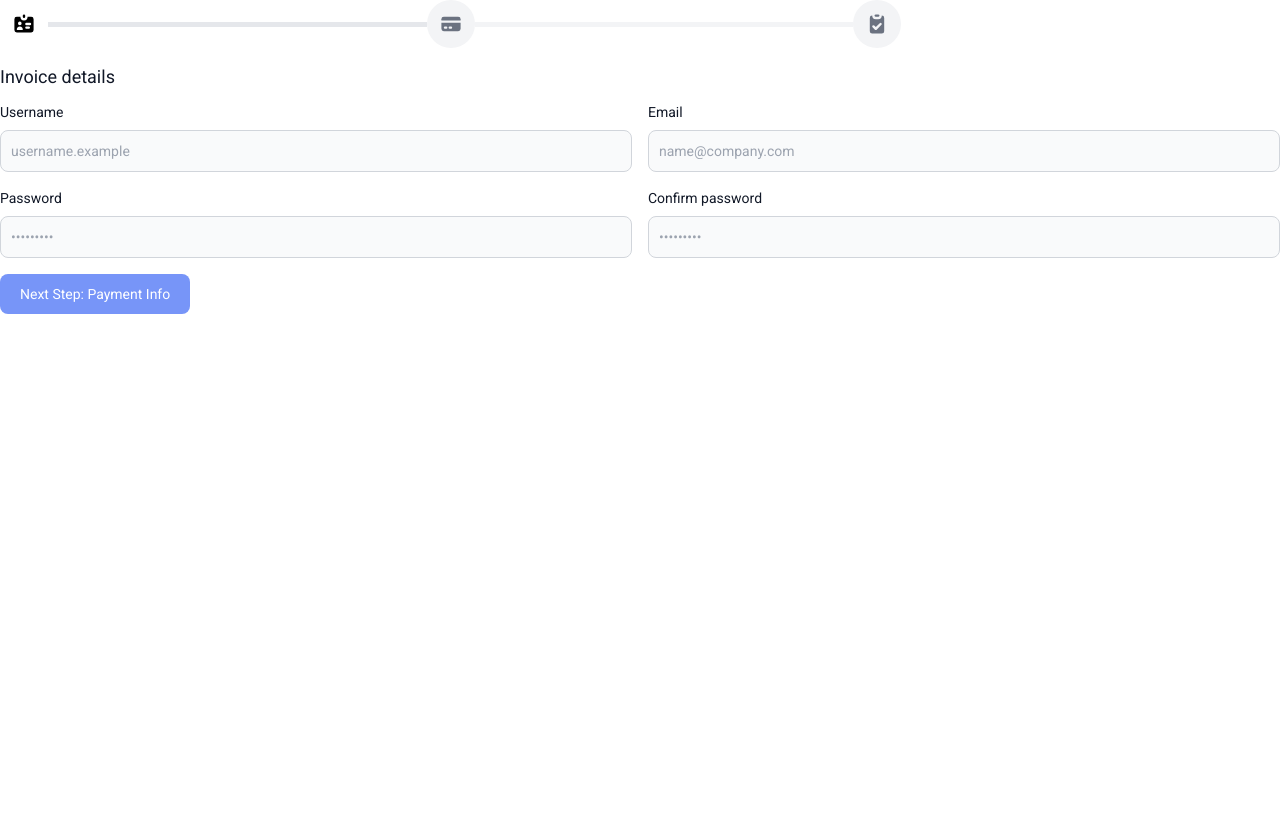
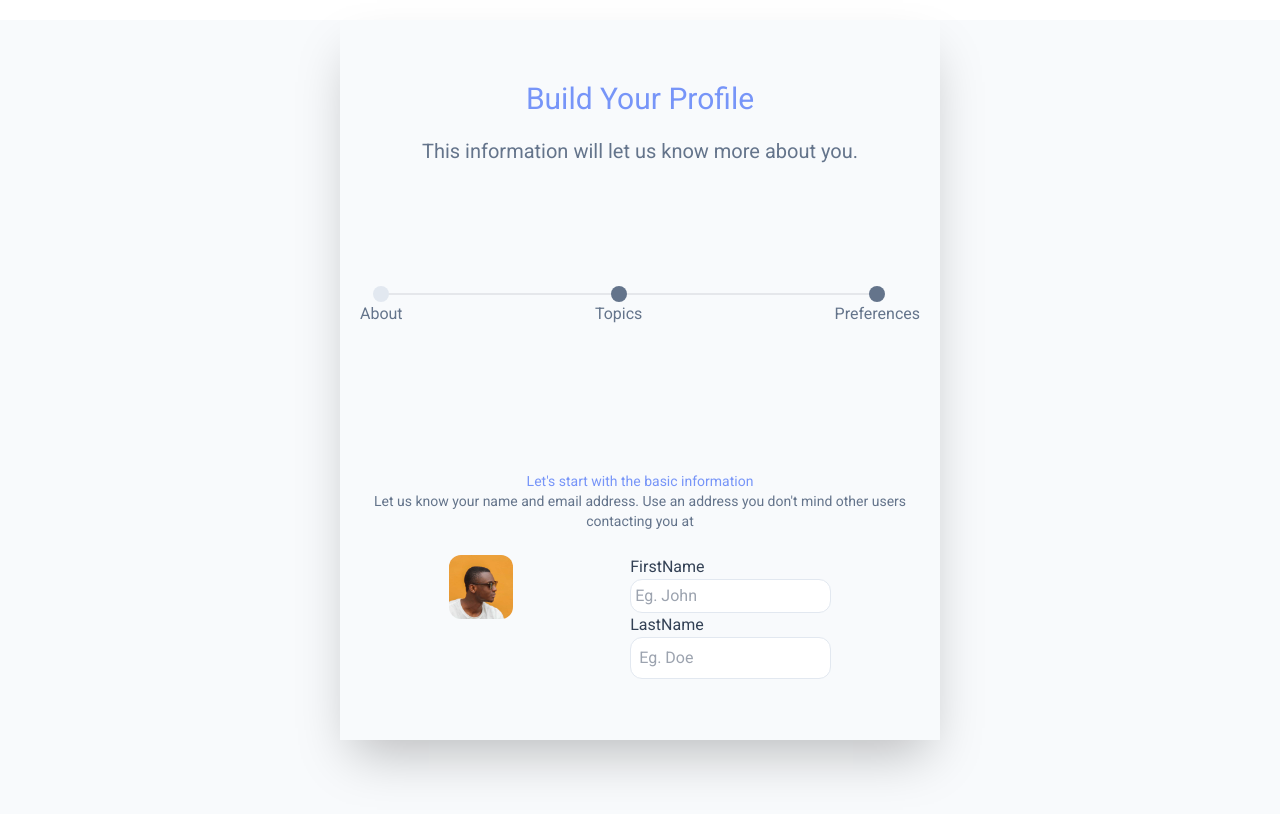
Before and after one commit to kareemegy/NewsX, a React (Vite) app: page /wizard in a window 1280 px wide. Shown: the top 814 px of the page. Built offline with nearby package versions, Linux system fonts and the light colour scheme; no server answers.

Commit message:
improve the ui

```diff
--- a/src/pages/Wizard/Wizard.tsx
+++ b/src/pages/Wizard/Wizard.tsx
@@ -1,135 +1,80 @@
+import Button from "../../components/button/button";
+
 const Wizard = () => {
   return (
-    <>
-      <ol className="flex items-center w-full mb-4 sm:mb-5">
-        <li className="flex w-full items-center text-blue-600 dark:text-blue-500 after:content-[''] after:w-full after:h-1 after:border-b after:border-blue-100 after:border-4 after:inline-block dark:after:border-blue-800">
-          <div className="flex items-center justify-center w-10 h-10 bg-blue-100 rounded-full lg:h-12 lg:w-12 dark:bg-blue-800 shrink-0">
-            <svg
-              aria-hidden="true"
-              className="w-5 h-5 text-blue-600 lg:w-6 lg:h-6 dark:text-blue-300"
-              fill="currentColor"
-              viewBox="0 0 20 20"
-              xmlns="http://www.w3.org/2000/svg"
-            >
-              <path
-                fill-rule="evenodd"
-                d="M10 2a1 1 0 00-1 1v1a1 1 0 002 0V3a1 1 0 00-1-1zM4 4h3a3 3 0 006 0h3a2 2 0 012 2v9a2 2 0 01-2 2H4a2 2 0 01-2-2V6a2 2 0 012-2zm2.5 7a1.5 1.5 0 100-3 1.5 1.5 0 000 3zm2.45 4a2.5 2.5 0 10-4.9 0h4.9zM12 9a1 1 0 100 2h3a1 1 0 100-2h-3zm-1 4a1 1 0 011-1h2a1 1 0 110 2h-2a1 1 0 01-1-1z"
-                clip-rule="evenodd"
-              ></path>
-            </svg>
+    <div className="bg-wizardBlue h-screen">
+      <div className="container m-auto px-5 flex flex-col h-[90vh] w-[600px] justify-around items-center shadow-2xl mt-5  ">
+        <div className="text-center">
+          <h1 className="text-3xl mb-5 text-blue">Build Your Profile</h1>
+          <p className="text-xl text-slate-500">
+            This information will let us know more about you.
+          </p>
         </div>
-        </li>
-        <li className="flex w-full items-center after:content-[''] after:w-full after:h-1 after:border-b after:border-gray-100 after:border-4 after:inline-block dark:after:border-gray-700">
-          <div className="flex items-center justify-center w-10 h-10 bg-gray-100 rounded-full lg:h-12 lg:w-12 dark:bg-gray-700 shrink-0">
-            <svg
-              aria-hidden="true"
-              className="w-5 h-5 text-gray-500 lg:w-6 lg:h-6 dark:text-gray-100"
-              fill="currentColor"
-              viewBox="0 0 20 20"
-              xmlns="http://www.w3.org/2000/svg"
-            >
-              <path d="M4 4a2 2 0 00-2 2v1h16V6a2 2 0 00-2-2H4z"></path>
-              <path
-                fill-rule="evenodd"
-                d="M18 9H2v5a2 2 0 002 2h12a2 2 0 002-2V9zM4 13a1 1 0 011-1h1a1 1 0 110 2H5a1 1 0 01-1-1zm5-1a1 1 0 100 2h1a1 1 0 100-2H9z"
-                clip-rule="evenodd"
-              ></path>
-            </svg>
+        <div className="relative w-full z-10">
+          <div className="border bg-black  absolute top-[7px] right-[50px] w-[490px] -z-10">
+            {" "}
           </div>
-        </li>
-        <li className="flex items-center w-full">
-          <div className="flex items-center justify-center w-10 h-10 bg-gray-100 rounded-full lg:h-12 lg:w-12 dark:bg-gray-700 shrink-0">
-            <svg
-              aria-hidden="true"
-              className="w-5 h-5 text-gray-500 lg:w-6 lg:h-6 dark:text-gray-100"
-              fill="currentColor"
-              viewBox="0 0 20 20"
-              xmlns="http://www.w3.org/2000/svg"
-            >
-              <path d="M9 2a1 1 0 000 2h2a1 1 0 100-2H9z"></path>
-              <path
-                fill-rule="evenodd"
-                d="M4 5a2 2 0 012-2 3 3 0 003 3h2a3 3 0 003-3 2 2 0 012 2v11a2 2 0 01-2 2H6a2 2 0 01-2-2V5zm9.707 5.707a1 1 0 00-1.414-1.414L9 12.586l-1.293-1.293a1 1 0 00-1.414 1.414l2 2a1 1 0 001.414 0l4-4z"
-                clip-rule="evenodd"
-              ></path>
-            </svg>
+          <div className=" w-full flex justify-between items-center  ">
+            <div className="flex flex-col items-center">
+              <span className="block w-[8px] h-[8px] rounded-xl bg-slate-200 p-2"></span>
+              <Button className="text-base text-slate-500">About</Button>
             </div>
-        </li>
-      </ol>
-      <form action="#">
-        <h3 className="mb-4 text-lg font-medium leading-none text-gray-900 dark:text-white">
-          Invoice details
-        </h3>
-        <div className="grid gap-4 mb-4 sm:grid-cols-2">
+            <div className="flex flex-col items-center">
+              <span className="block w-[8px] h-[8px] rounded-xl bg-slate-500 p-2"></span>
+              <Button className="text-base text-slate-500">Topics</Button>
+            </div>
+            <div className="flex flex-col items-center">
+              <span className="block w-[8px] h-[8px] rounded-xl bg-slate-500 p-2"></span>
+              <Button className="text-base text-slate-500">Preferences</Button>
+            </div>
+          </div>
+        </div>
         <div>
-            <label
-              id="username"
-              className="block mb-2 text-sm font-medium text-gray-900"
-            >
-              Username
+          <div className="text-center my-6">
+            <h1 className="text-sm text-blue">
+              Let's start with the basic information
+            </h1>
+            <p className="text-sm text-slate-500">
+              Let us know your name and email address. Use an address you don't
+              mind other users contacting you at
+            </p>
+          </div>
+          <div className="flex flex-col justify-center ">
+            <div className="flex justify-around px-[30px]">
+              <div>
+                <img
+                  className="w-16 h-16 rounded-xl"
+                  src="src/assets/images/team-2.jpg"
+                  alt="profile"
+                />
+              </div>
+              <div className="flex flex-col">
+                <label className="text-slate-700" htmlFor="firstName">
+                  FirstName
                 </label>
                 <input
+                  className="w-full p-1 rounded-xl outline-none border border-slate-200"
                   type="text"
-              name="username"
-              id="username"
-              className="bg-gray-50 border border-gray-300 text-gray-900 text-sm rounded-lg focus:ring-blue-600 focus:border-blue-600 block w-full p-2.5 placeholder-gray-400 focus:ring-blue-500 focus:border-blue-500"
-              placeholder="username.example"
+                  name="firstName"
+                  placeholder="Eg. John"
+                  id="firstName"
                 />
-          </div>
-          <div>
-            <label
-              id="email"
-              className="block mb-2 text-sm font-medium text-gray-900"
-            >
-              Email
+                <label className="text-slate-700" htmlFor="lastName">
+                  LastName
                 </label>
                 <input
-              type="email"
-              name="email"
-              id="email"
-              className="bg-gray-50 border border-gray-300 text-gray-900 text-sm rounded-lg focus:ring-blue-600 focus:border-blue-600 block w-full p-2.5 placeholder-gray-400 focus:ring-blue-500 focus:border-blue-500"
-              placeholder="name@company.com"
-            />
-          </div>
-          <div>
-            <label
-              id="password"
-              className="block mb-2 text-sm font-medium text-gray-900"
-            >
-              Password
-            </label>
-            <input
-              type="password"
-              name="password"
-              id="password"
-              className="bg-gray-50 border border-gray-300 text-gray-900 text-sm rounded-lg focus:ring-blue-600 focus:border-blue-600 block w-full p-2.5 placeholder-gray-400 focus:ring-blue-500 focus:border-blue-500"
-              placeholder="•••••••••"
-            />
-          </div>
-          <div>
-            <label
-              id="confirm-password"
-              className="block mb-2 text-sm font-medium text-gray-900"
-            >
-              Confirm password
-            </label>
-            <input
-              type="password"
-              name="confirm-password"
-              id="confirm-password"
-              className="bg-gray-50 border border-gray-300 text-gray-900 text-sm rounded-lg focus:ring-blue-600 focus:border-blue-600 block w-full p-2.5 placeholder-gray-400 focus:ring-blue-500 focus:border-blue-500"
-              placeholder="•••••••••"
+                  className="w-full p-2 rounded-xl outline-none border border-slate-200"
+                  type="text"
+                  name="lastName"
+                  placeholder="Eg. Doe"
+                  id="lastName"
                 />
               </div>
             </div>
-        <button
-          type="submit"
-          className="text-white bg-blue hover:bg-blue-800 focus:ring-4 focus:outline-none focus:ring-blue-300 font-medium rounded-lg text-sm px-5 py-2.5 text-center dark:bg-blue-600 dark:hover:bg-blue-700 dark:focus:ring-blue-800"
-        >
-          Next Step: Payment Info
-        </button>
-      </form>
-    </>
+          </div>
+        </div>
+      </div>
+    </div>
   );
 };
 
--- a/tailwind.config.cjs
+++ b/tailwind.config.cjs
@@ -1,4 +1,4 @@
-/** @type {import('tailwindcss').Config} */
+
 
 module.exports = {
   content: ["./src/**/*.{js,jsx,ts,tsx}"],
@@ -23,6 +23,7 @@ module.exports = {
         error: "var(--error)",
         background: "var(--background)",
         blue: "#7795f8",
+        wizardBlue: "#f8fafc",
       },
     },
   },
```
Also changed, not shown: src/assets/images/team-2.jpg (added). Lines whose indentation alone changed are shown as unchanged.
